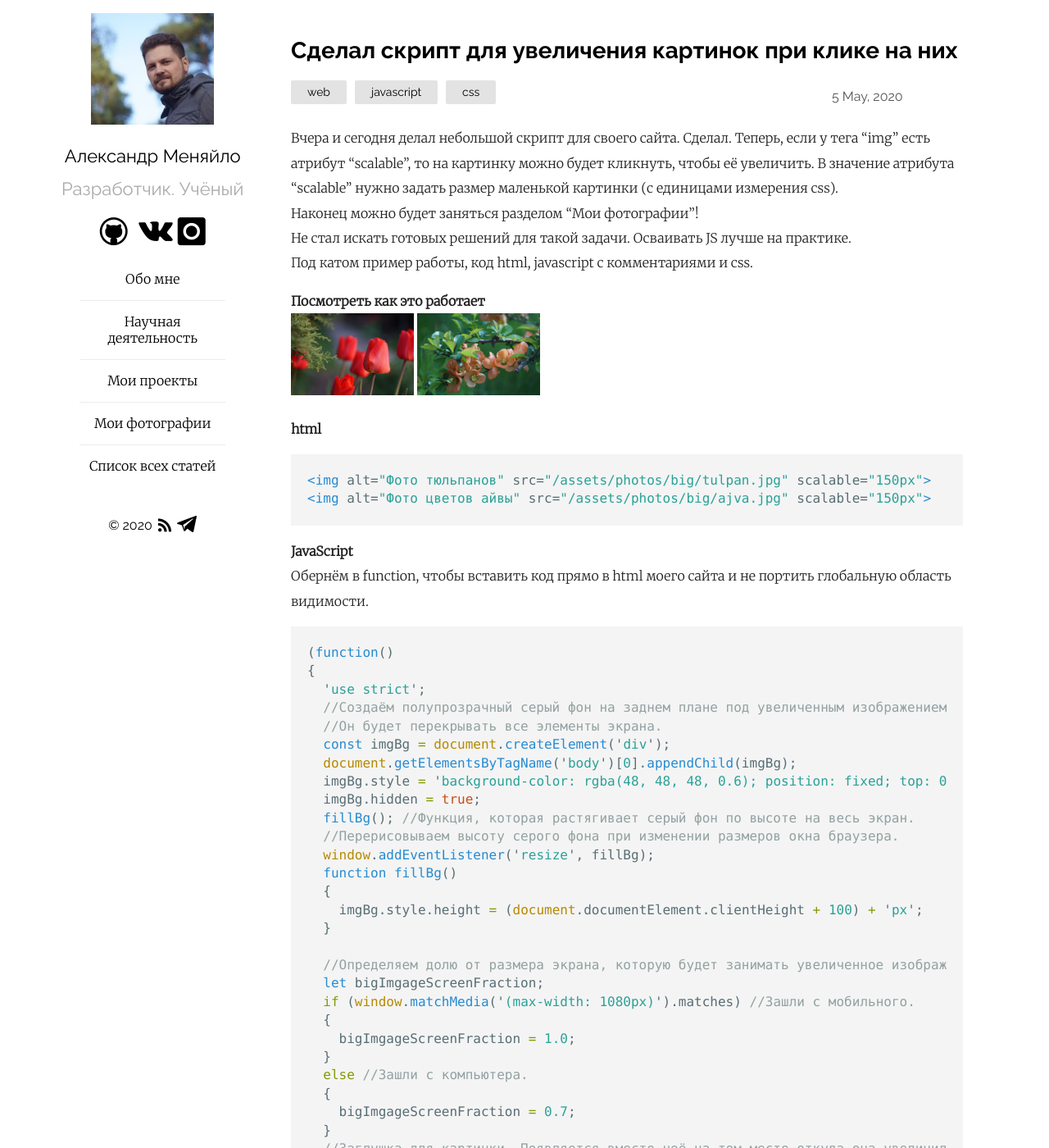
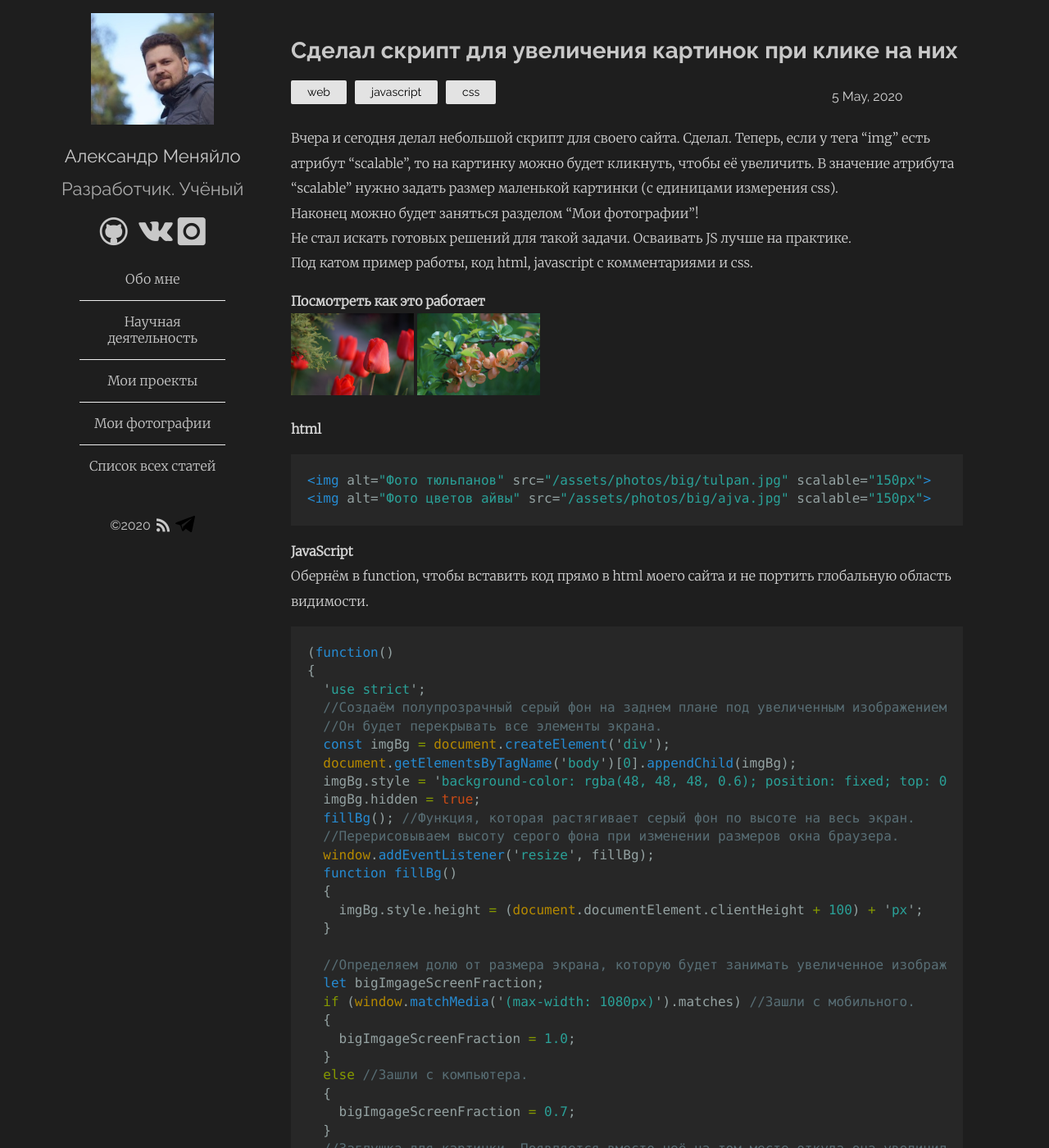
Before and after one commit to Mendeo/mendeo.github.io, a Jekyll site: the page built from _posts/2020-05-05-script-uvelichenie-kartinok.md, in a window 1280 px wide and 1400 px high. Shown: the whole window at 82% size. Built offline with Jekyll 4.4.1, drawn with Linux system fonts in a browser that asks for light colours; comment, search, counter and statistics services are not loaded.

Commit message:
В первом приближении тёмная тема готова.

```diff
--- a/_layouts/default.html
+++ b/_layouts/default.html
@@ -48,8 +48,7 @@
 				{%- endif -%}
 
 				<p>
-					&copy;
-					{{ "now" | date: "%Y" }}
+					<span id='copyright'>&copy;{{ "now" | date: "%Y" }}</span>
 					<a href = "{{ site.url }}{% link feed.xml %}" class="icon-rss" style="text-decoration: none" rel="alternate" type="application/atom+xml"></a>
 					<a href = "https://t.me/mendeo_blog" target="_blank" rel="noopener" style="text-decoration: none">
 						<img src="{% link assets/images/telegram.svg %}" style="vertical-align: text-bottom" alt = "Иконка телеграм">
--- /dev/null
+++ b/_sass/_syntax_dark.scss
@@ -0,0 +1,14 @@
+@import 'ext/solarized-dark';
+
+.highlight {
+	background-color: #272727;
+}
+
+div.highlight {
+	padding: 5px 20px;
+}
+pre.highlight, code {
+	font-family: 'Consolas', Menlo, monospace;
+	line-height: 1.4em;
+	tab-size: 4;
+}
--- /dev/null
+++ b/_sass/ext/_solarized-dark.scss
@@ -0,0 +1,84 @@
+/* Solarized Dark
+For use with Jekyll and Pygments
+http://ethanschoonover.com/solarized
+SOLARIZED HEX      ROLE
+--------- -------- ------------------------------------------
+base03    #002b36  background
+base01    #586e75  comments / secondary content
+base1     #93a1a1  body text / default code / primary content
+orange    #cb4b16  constants
+red       #dc322f  regex, special keywords
+blue      #268bd2  reserved keywords
+cyan      #2aa198  strings, numbers
+green     #859900  operators, other keywords
+*/
+
+.highlight { background-color: #002b36; color: #93a1a1 }
+.highlight .c { color: #586e75 } /* Comment */
+.highlight .err { color: #93a1a1 } /* Error */
+.highlight .g { color: #93a1a1 } /* Generic */
+.highlight .k { color: #859900 } /* Keyword */
+.highlight .l { color: #93a1a1 } /* Literal */
+.highlight .n { color: #93a1a1 } /* Name */
+.highlight .o { color: #859900 } /* Operator */
+.highlight .x { color: #cb4b16 } /* Other */
+.highlight .p { color: #93a1a1 } /* Punctuation */
+.highlight .cm { color: #586e75 } /* Comment.Multiline */
+.highlight .cp { color: #859900 } /* Comment.Preproc */
+.highlight .c1 { color: #586e75 } /* Comment.Single */
+.highlight .cs { color: #859900 } /* Comment.Special */
+.highlight .gd { color: #2aa198 } /* Generic.Deleted */
+.highlight .ge { color: #93a1a1; font-style: italic } /* Generic.Emph */
+.highlight .gr { color: #dc322f } /* Generic.Error */
+.highlight .gh { color: #cb4b16 } /* Generic.Heading */
+.highlight .gi { color: #859900 } /* Generic.Inserted */
+.highlight .go { color: #93a1a1 } /* Generic.Output */
+.highlight .gp { color: #93a1a1 } /* Generic.Prompt */
+.highlight .gs { color: #93a1a1; font-weight: bold } /* Generic.Strong */
+.highlight .gu { color: #cb4b16 } /* Generic.Subheading */
+.highlight .gt { color: #93a1a1 } /* Generic.Traceback */
+.highlight .kc { color: #cb4b16 } /* Keyword.Constant */
+.highlight .kd { color: #268bd2 } /* Keyword.Declaration */
+.highlight .kn { color: #859900 } /* Keyword.Namespace */
+.highlight .kp { color: #859900 } /* Keyword.Pseudo */
+.highlight .kr { color: #268bd2 } /* Keyword.Reserved */
+.highlight .kt { color: #dc322f } /* Keyword.Type */
+.highlight .ld { color: #93a1a1 } /* Literal.Date */
+.highlight .m { color: #2aa198 } /* Literal.Number */
+.highlight .s { color: #2aa198 } /* Literal.String */
+.highlight .na { color: #93a1a1 } /* Name.Attribute */
+.highlight .nb { color: #B58900 } /* Name.Builtin */
+.highlight .nc { color: #268bd2 } /* Name.Class */
+.highlight .no { color: #cb4b16 } /* Name.Constant */
+.highlight .nd { color: #268bd2 } /* Name.Decorator */
+.highlight .ni { color: #cb4b16 } /* Name.Entity */
+.highlight .ne { color: #cb4b16 } /* Name.Exception */
+.highlight .nf { color: #268bd2 } /* Name.Function */
+.highlight .nl { color: #93a1a1 } /* Name.Label */
+.highlight .nn { color: #93a1a1 } /* Name.Namespace */
+.highlight .nx { color: #93a1a1 } /* Name.Other */
+.highlight .py { color: #93a1a1 } /* Name.Property */
+.highlight .nt { color: #268bd2 } /* Name.Tag */
+.highlight .nv { color: #268bd2 } /* Name.Variable */
+.highlight .ow { color: #859900 } /* Operator.Word */
+.highlight .w { color: #93a1a1 } /* Text.Whitespace */
+.highlight .mf { color: #2aa198 } /* Literal.Number.Float */
+.highlight .mh { color: #2aa198 } /* Literal.Number.Hex */
+.highlight .mi { color: #2aa198 } /* Literal.Number.Integer */
+.highlight .mo { color: #2aa198 } /* Literal.Number.Oct */
+.highlight .sb { color: #586e75 } /* Literal.String.Backtick */
+.highlight .sc { color: #2aa198 } /* Literal.String.Char */
+.highlight .sd { color: #93a1a1 } /* Literal.String.Doc */
+.highlight .s2 { color: #2aa198 } /* Literal.String.Double */
+.highlight .se { color: #cb4b16 } /* Literal.String.Escape */
+.highlight .sh { color: #93a1a1 } /* Literal.String.Heredoc */
+.highlight .si { color: #2aa198 } /* Literal.String.Interpol */
+.highlight .sx { color: #2aa198 } /* Literal.String.Other */
+.highlight .sr { color: #dc322f } /* Literal.String.Regex */
+.highlight .s1 { color: #2aa198 } /* Literal.String.Single */
+.highlight .ss { color: #2aa198 } /* Literal.String.Symbol */
+.highlight .bp { color: #268bd2 } /* Name.Builtin.Pseudo */
+.highlight .vc { color: #268bd2 } /* Name.Variable.Class */
+.highlight .vg { color: #268bd2 } /* Name.Variable.Global */
+.highlight .vi { color: #268bd2 } /* Name.Variable.Instance */
+.highlight .il { color: #2aa198 } /* Literal.Number.Integer.Long */
--- /dev/null
+++ b/_sass/plain_dark.scss
@@ -0,0 +1,353 @@
+@import "ext/fonts";
+@import "ext/normalize";
+
+@import "syntax_dark";
+
+$linkColor: #787878;
+$headerColor:  #C8C8C8;
+$backgroundColor: #1E1E1E;
+$h2Color:#3C3C3C;
+$tagLineColor: #aaa;
+$borderBottomColor: #ececec;
+$postCategoriesBackgroundColor:  #e3e3e3;
+$postDateBackgroundColor: #D4D4D4;
+$postBackgroundColor:  #D4D4D4;
+$postsLabelBorderBottomColor: #eee;
+$postsLabelColor: #777;
+$tableBorderColor: #E7E7E7;
+
+$mobileW: 768px;
+$smallMobileW: 480px;
+$bigScreenW: 1600px;
+$leftWidth: 220px;
+
+*,
+*:before,
+*:after
+{
+	box-sizing: border-box;
+}
+
+body
+{
+	font-family: "Raleway", sans-serif;
+	font-size: 16px;
+	line-height: 1.2em;
+	margin: 0;
+	-webkit-font-smoothing: antialiased;
+	-moz-osx-font-smoothing: grayscale;
+	background-color: $backgroundColor;
+}
+
+img,
+embed,
+object,
+video
+{
+	max-width: 100%;
+}
+
+#copyright
+{
+	color: $headerColor;
+}
+
+a
+{
+	color: $headerColor;
+	transition: color 0.3s;
+	&:hover
+	{
+		color: $linkColor;
+	}
+}
+
+h2
+{
+	margin: 0.7em 0;
+}
+main
+{
+	margin: 0 90px;
+	display: flex;
+	height: 100%;
+
+	@media screen and (min-width: $bigScreenW)
+	{
+		margin: 0 auto;
+		max-width: 1440px;
+	}
+	@media screen and (max-width: 1280px)
+	{
+		margin: 0 75px;
+	}
+	@media screen and (max-width: 1024px)
+	{
+		margin: 0 35px;
+	}
+
+	@media screen and (max-width: $mobileW)
+	{
+		margin: 0 10px;
+		flex-direction: column;
+	}
+	@media screen and (max-width: $smallMobileW)
+	{
+		margin: 0;
+	}
+
+	.content
+	{
+		@media screen and (min-width: $mobileW + 1)
+		{
+			max-width: calc(100% - #{$leftWidth});
+			margin-left: $leftWidth;
+			width: 100%;
+		}
+	}
+	.about
+	{
+		display: flex;
+		height: 100vh;
+		padding-bottom: 1rem; /*Добавил Mendeo */
+		padding-top: 1rem; /*Добавил Mendeo */
+		overflow-y: auto; /*Добавил Mendeo */
+		@media screen and (max-width: $mobileW)
+		{
+			height: auto;
+			padding: 10vh 0;
+		}
+		@media screen and (min-width: $mobileW + 1)
+		{
+			position: fixed;
+		}
+		min-width: $leftWidth;
+		justify-content: left; /*Исправил Mendeo */
+		flex-direction: column;
+		align-items: center;
+		h2
+		{
+			font-size: 22px;
+			margin-top: 25px;
+			margin-bottom: 0;
+			color: $h2Color;
+			font-weight: normal;
+		}
+		.tagline
+		{
+			font-size: 22px;
+			margin-top: 17px;
+			color: $tagLineColor;
+			white-space: pre-wrap;
+			line-height: normal;
+		}
+		img
+		{
+			max-width: 150px;
+		}
+	}
+}
+#title
+{
+	a
+	{
+		text-decoration: none;
+	}
+}
+.social
+{
+	list-style-type: none;
+	padding: 0;
+	margin-top: 0;
+	li
+	{
+		float: left;
+		a
+		{
+			font-size: 34px;
+			text-decoration: none;
+		}
+	}
+}
+
+.navigation
+{
+	width: 80%;
+
+	ul
+	{
+		list-style-type: none;
+		padding: 0;
+		margin-top: 0;
+
+		li:last-child
+		{
+			a
+			{
+				border-bottom: 0;
+			}
+		}
+
+		a
+		{
+			display: block;
+			font-family: 'Merriweather';
+			text-align: center;
+			padding: 1rem 0;
+			text-decoration: none;
+			border-bottom: 1px solid $borderBottomColor;
+
+			@media screen and (max-width: $mobileW)
+			{
+				padding: 2rem 0;
+			}
+		}
+	}
+}
+
+.post-wrapper
+{
+	border-bottom: 1px solid $borderBottomColor;
+	margin-bottom: 1rem;
+	padding-bottom: 1rem;
+}
+
+/*Моя вставка стиль для оглаления*/
+.post-categories-contents
+{
+	list-style-type: none;
+	li
+	{
+		font-size: 0.8rem;
+		float: left;
+		margin-right: 2rem;
+	}
+}
+
+.post-categories
+{
+	list-style-type: none;
+	margin: 0;
+	padding: 0;
+	li
+	{
+		font-size: 14px;
+		float: left;
+		background-color: $postCategoriesBackgroundColor;
+		padding: 5px 20px;
+		border-radius: 2px;
+		@media screen and (max-width: $mobileW)
+		{
+			margin-top: 5px;
+		}
+		margin-right: 10px;
+		margin-bottom: 10px;
+	}
+}
+.post-date
+{
+	margin-right: 10px;
+	color: $postDateBackgroundColor;
+	min-width: 150px;
+}
+.post-meta
+{
+	display: flex;
+	justify-content: space-between;
+	align-items: center;
+	@media screen and (max-width: $mobileW)
+	{
+		flex-direction: column-reverse;
+		align-items: baseline;
+		.post-date
+		{
+			margin-bottom: 16px;
+		}
+	}
+}
+
+/*Моя вставка стиль для оглаления*/
+.post-meta-contents
+{
+	@extend .post-meta;
+	margin-bottom: 1rem;
+}
+
+.post-link
+{
+	text-decoration: none;
+}
+
+.post-title
+{
+	line-height: 1.2em;
+	font-size: 28px;
+}
+.posts,
+.post-container
+{
+	list-style-type: none;
+	margin: 45px 30px;
+	@media screen and (max-width: $smallMobileW)
+	{
+		margin-left: 20px;
+		margin-right: 20px;
+	}
+	@media screen and (max-width: $mobileW)
+	{
+		padding: 0 !important;
+		margin-top: 0;
+	}
+}
+.post-container
+{
+	padding-left: 30px;
+}
+.post
+{
+	font-family: "Merriweather", sans-serif;
+	font-weight: 300;
+	color: $postBackgroundColor;
+	line-height: 1.9em;
+	a
+	{
+		color: $linkColor;
+		text-decoration: none;
+		transition: border-bottom 0.4s;
+		&:hover
+		{
+			border-bottom: 0.5px solid $linkColor;
+		}
+	}
+	h1,
+	h2,
+	h3,
+	h4,
+	h5,
+	h6
+	{
+		font-family: Raleway, sans-serif;
+	}
+	/*Моя вставка*/
+	th
+	{
+		padding: 0.3rem;
+		border: 0.1rem solid $tableBorderColor;
+	}
+	td
+	{
+		padding: 0.3rem;
+		border: 0.1rem solid $tableBorderColor;
+	}
+}
+
+#posts-label
+{
+	border-bottom: 1px solid $postsLabelBorderBottomColor;
+	font-size: 15px;
+	color: $postsLabelColor;
+	text-transform: uppercase;
+	letter-spacing: 0.5px;
+	padding-bottom: 10px;
+	font-weight: normal;
+}
--- a/assets/css/style.scss
+++ b/assets/css/style.scss
@@ -1,5 +1,5 @@
 ---
 ---
 
-@import "plain";
+@import "plain_dark";
 @import "image-enlager";
```
Also changed, not shown: _sass/_syntax_light.scss (renamed from _sass/_syntax.scss), _sass/plain_light.scss (renamed from _sass/plain.scss).
